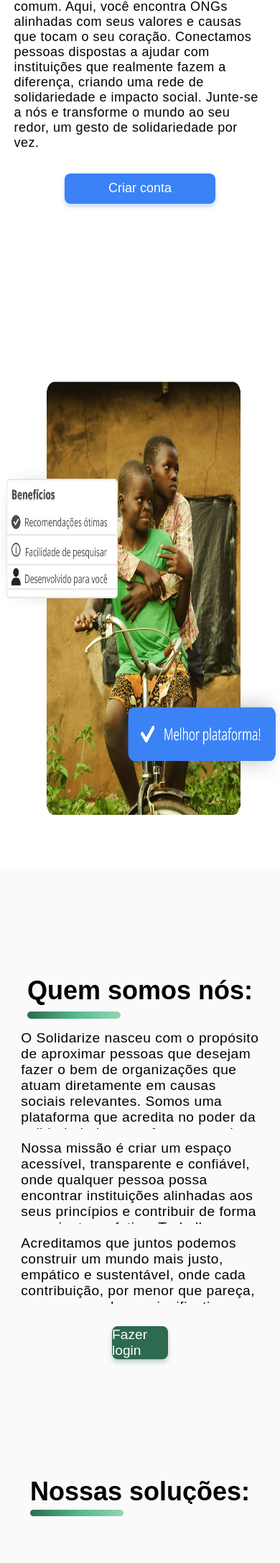
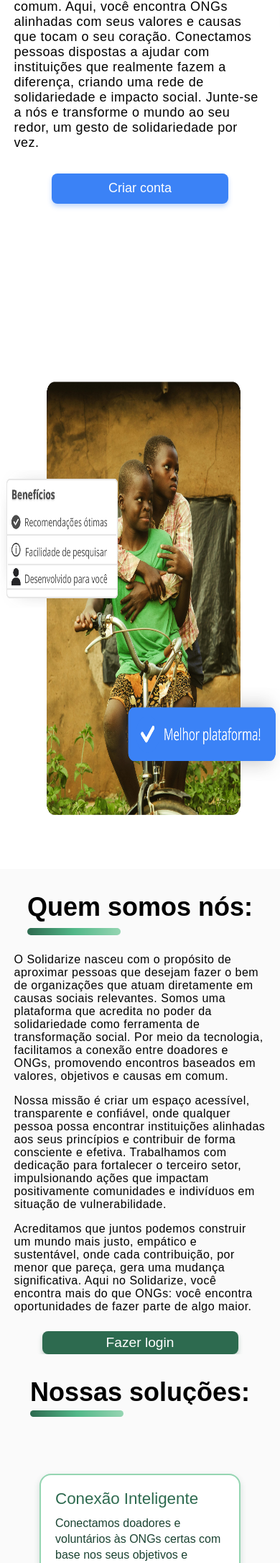
Before and after one commit to theselegadev/solidarize, a PHP site: page /index.html in a window 390 px wide. Shown: the part 481-2652 px from the top of the page at 72% size. Run offline with PHP 8.4, Linux system fonts and the light colour scheme.

Commit message:
section 'quem-somos' ajustado para mobile

```diff
--- a/App/css/style.css
+++ b/App/css/style.css
@@ -476,6 +476,38 @@ footer{
     .box-left > .button{
         height: 5%;
     }
+
+    /* section quem somos */
+    .quem-somos{
+        height: auto;
+        padding: 2rem 0;
+        width: 100%;
+    }
+    .container-quem-somos{
+        height: 100%;
+        justify-content: space-between;
+        row-gap: 25px;
+     }
+     .box-text{
+        width: 90%;
+        height: 100%;
+        display: flex;
+        justify-content: center;
+        gap: 1rem;
+     }
+    .box-text > p{
+        font-size: medium;
+
+    }
+
+    .box-button{
+        height: 100%;
+    }
+    .button{
+        padding: 5px 35%;
+        margin: 0 100%;
+        text-wrap: nowrap;
+    }
     /* section solutions */
     #solutions{
         gap: 1.5rem;
```
